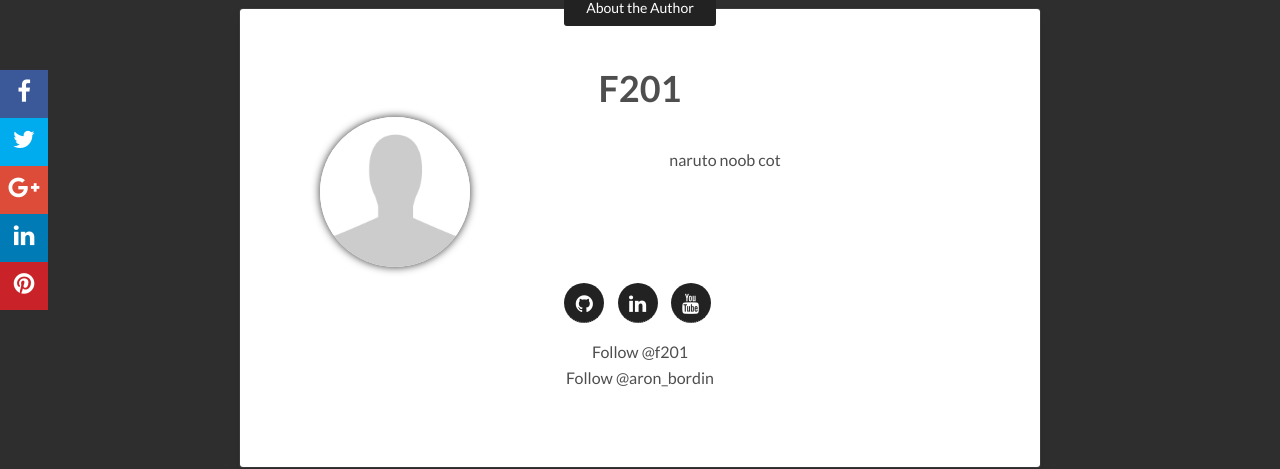
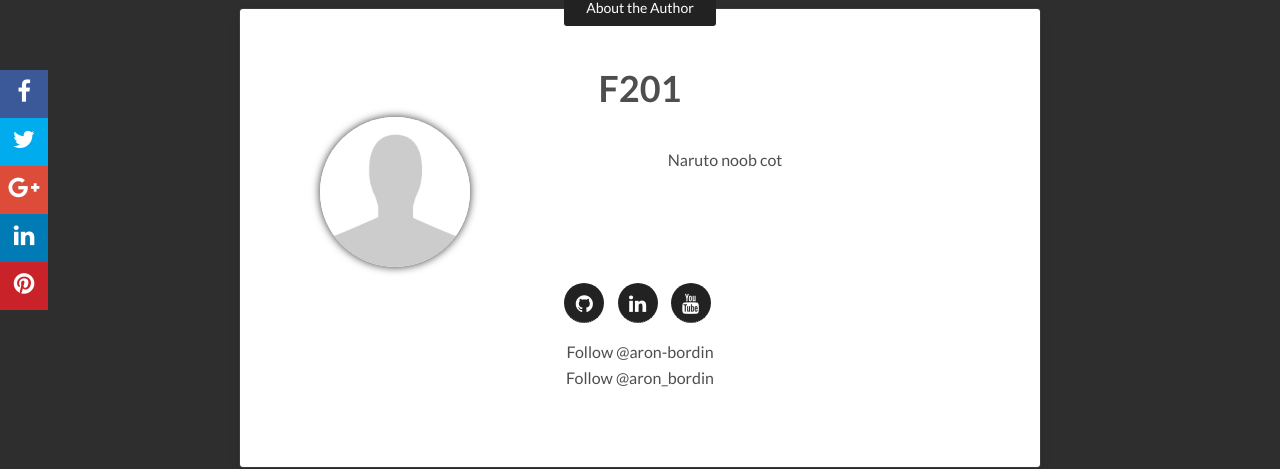
Before and after one commit to F201/f201.github.io, a Jekyll site: the page built from _posts/2013-10-28-dark-post.md, in a window 1280 px wide and 900 px high, scrolled down 831 px. Shown: the part 110-579 px from the top of the window. Built offline with Jekyll 4.4.1, drawn with Linux system fonts in a browser that asks for light colours; nearby versions of some CDN libraries; comment, search, counter and statistics services are not loaded.

Commit message:
Fix config file

```diff
--- a/_config.yml
+++ b/_config.yml
@@ -9,7 +9,7 @@
 # When testing locally leave blank or use http://localhost:4000
 
 # url: http://aronbordin.com/neo-hpstr-jekyll-theme
-# url: http://127.0.0.1:4000  #localhost
+# url: http://127.0.0.1:4000  #local
 url: http://f201.github.io  #online
 
 # draw your top menu here
@@ -52,14 +52,14 @@
 # Owner/author information
 owner:
   name:           F201
-  site:           http://f201.github.io
+  site:           http://f201.github.io #http://aronbordin.com
   avatar:         images/avatar.jpg
-  bio:            "naruto noob cot"
-  email:          rpl.gdc@noob.com
+  bio:            "Naruto noob cot"
+  email:          you@email.com
   # Twitter nick for use in Twitter cards and follow button.
   twitter: aron_bordin # if no twitter in this config, the twitter follow button will be removed
   # GitHub nick for use in follow button in author block.
-  github: f201
+  github: aron-bordin
 
 # Twitter account associated with the site if different from owner/author twitter account.
 # Used in Twitter cards.
```
